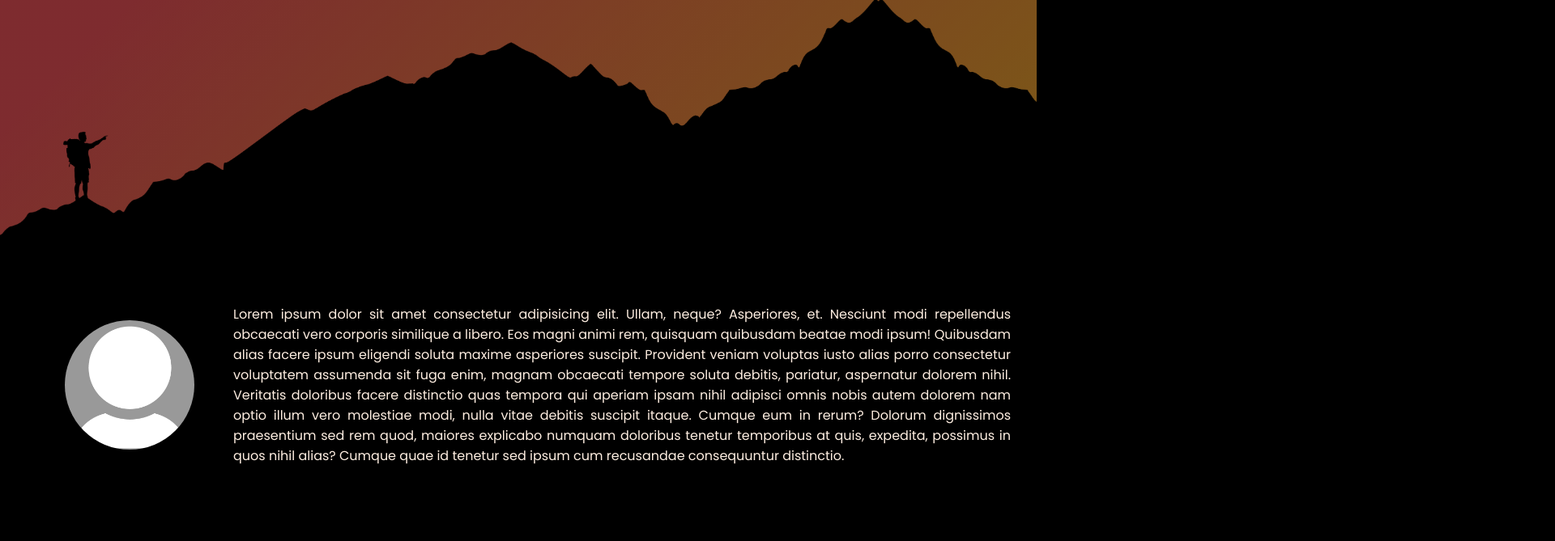
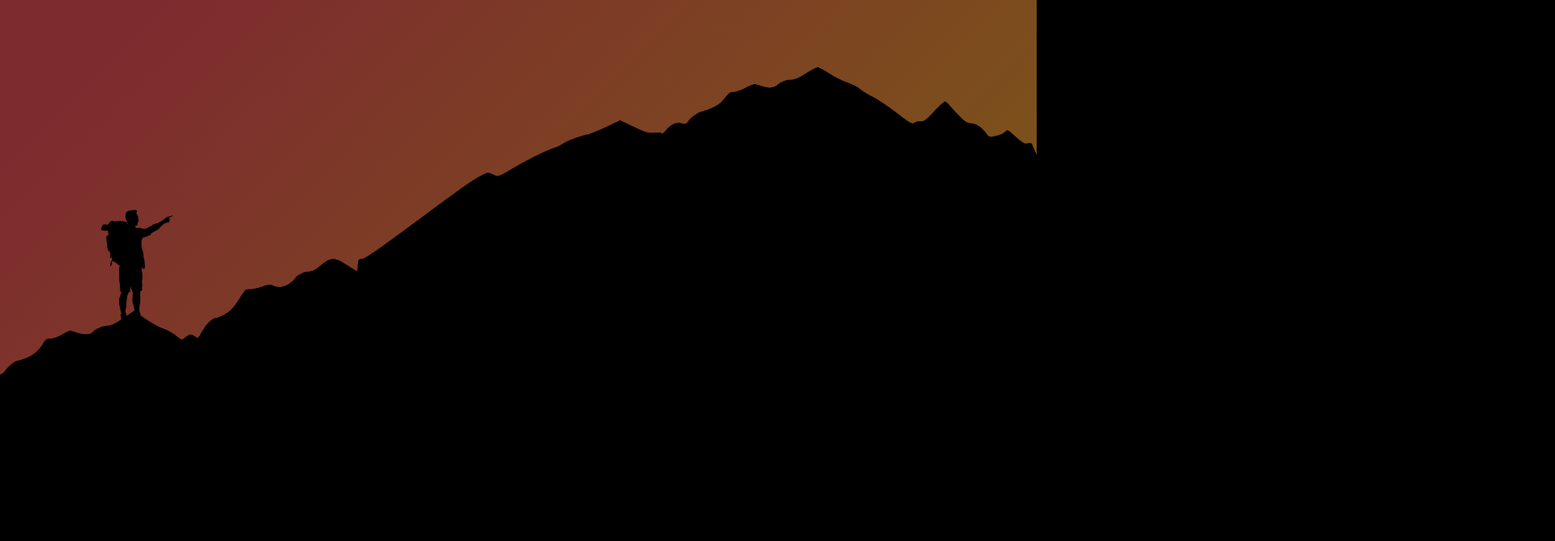
Before and after one commit to patrick-maurer/website, a website: page index.html in a window 1280 px wide. Shown: the part 331-1000 px from the top of the page at 81% size, 1920 px wide, since content can reach past the window. Drawn offline with Linux system fonts and the light colour scheme.

Commit message:
Scale Hiker in Index Header

```diff
--- a/sass/layout/_header.scss
+++ b/sass/layout/_header.scss
@@ -14,11 +14,11 @@
   }
 
   &__outline {
-    width: 100vw;
+    width: 160vw;
     position: relative;
-    left: 0;
+    left: 30%;
     bottom: 0;
-    transform: translate(0, 0.1rem);
+    // transform: translate(0, 0.1rem);
   }
 
   &__outline__reader {
--- a/sass/pages/_index.scss
+++ b/sass/pages/_index.scss
@@ -1,6 +1,6 @@
 .index__main {
   height: fit-content;
-  min-height: 50vh;
+  min-height: 80vh;
   background-color: $color-black;
   display: flex;
   align-items: center;
```
Also changed, not shown: style.css.
